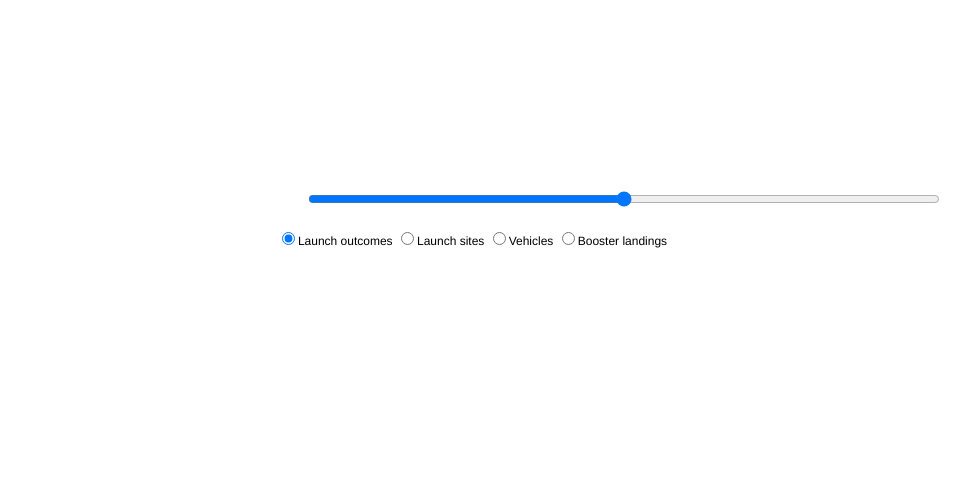
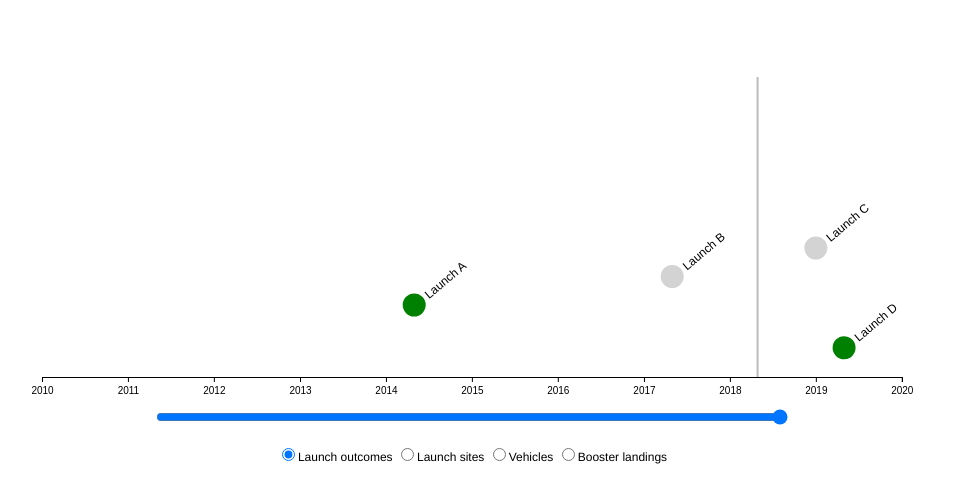
Before and after one commit to jacobkjaersgaardhansen/spacex-launches, a plain HTML site: page index.html in a window 1280 px wide. Shown: the part 53-556 px from the top of the page, without its empty margins (168-1138 px from the left). Drawn offline with nearby package versions, Linux system fonts and the light colour scheme.

Commit message:
Update index.html

```diff
--- a/index.html
+++ b/index.html
@@ -102,11 +102,49 @@
                 }
             }
 
-            d3.json("snapshots.json", function(error, snapshots){
-                if (error) throw error;
-
-                d3.json("launches.json", function(error, launches){
-                    if (error) throw error;
+            const snapshots = [new Date("2018-01-10"), new Date().setMilliseconds(0)];
+            const launches = [
+                {
+                    name: "Launch A",
+                    uncertainty: [50,20], // 0 = certain, 100 = very uncertain
+                    date: [new Date("2014-01-01"), new Date("2014-05-01")],
+                    state: [0,1],
+                    site: [0,3],
+                    vehicle: [0,1],
+                    landing: [0,5],
+                    exist: [1,1]
+                },
+                {
+                    name: "Launch B",
+                    uncertainty: [100,30],
+                    date: [new Date("2016-01-01"), new Date("2017-05-01")],
+                    state: [0,0],
+                    site: [0,3],
+                    vehicle: [3,3],
+                    landing: [1,1],
+                    exist: [1,1]
+                },
+                {
+                    name: "Launch C",
+                    uncertainty: [40,40],
+                    date: [new Date("2019-01-01"), new Date("2019-01-01")],
+                    state: [0,0],
+                    site: [0,1],
+                    vehicle: [0,2],
+                    landing: [0,6],
+                    exist: [0,1]
+                    },
+                {
+                    name: "Launch D",
+                    uncertainty: [10,5],
+                    date: [new Date("2018-02-01"), new Date("2019-05-01")],
+                    state: [1,1],
+                    site: [2,2],
+                    vehicle: [0,4],
+                    landing: [0,3],
+                    exist: [1,1]
+                }
+            ];
 
             d3.select("#time")
                 .attr("min", 0)
@@ -228,9 +266,6 @@
                 line.attr("x1", cx(snapshots[t])).attr("x2", cx(snapshots[t]));
                 }
 
-                });
-            });
-
         </script>
 	</body>
 </html>
```
Lines whose indentation alone changed are shown as unchanged.
